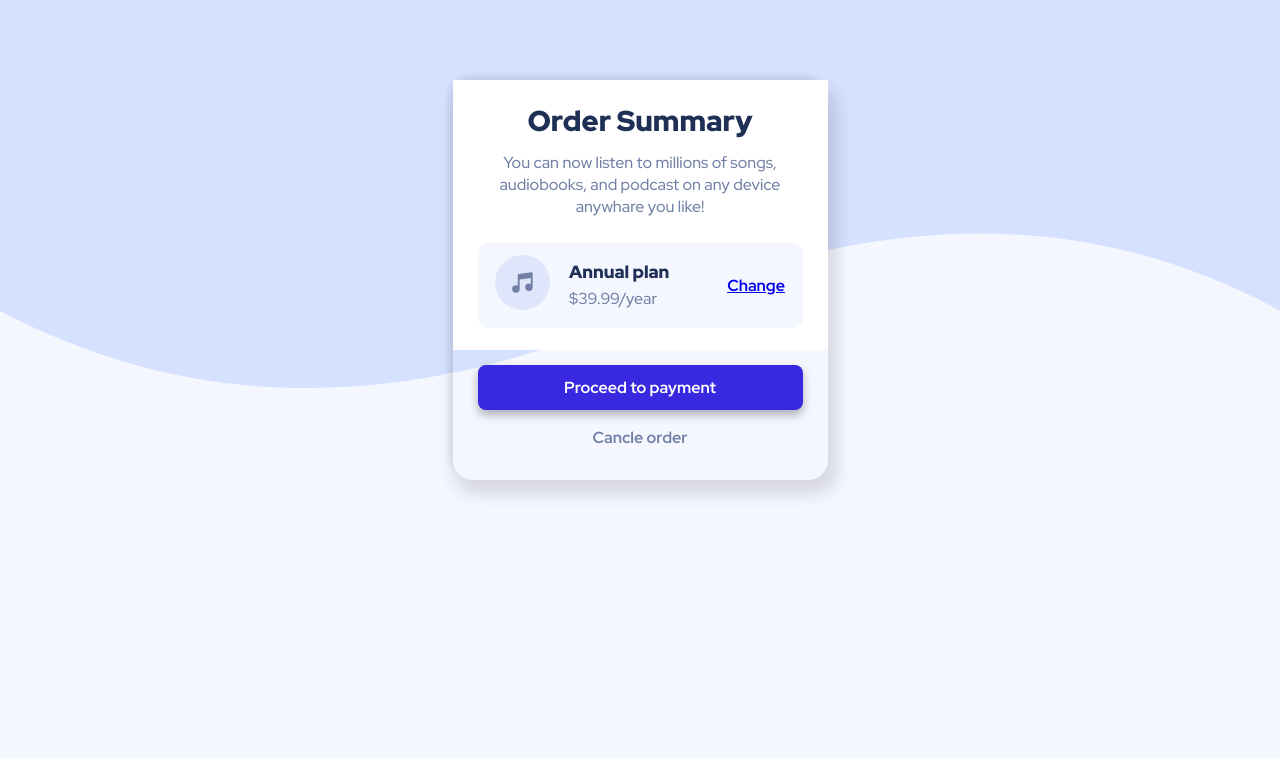
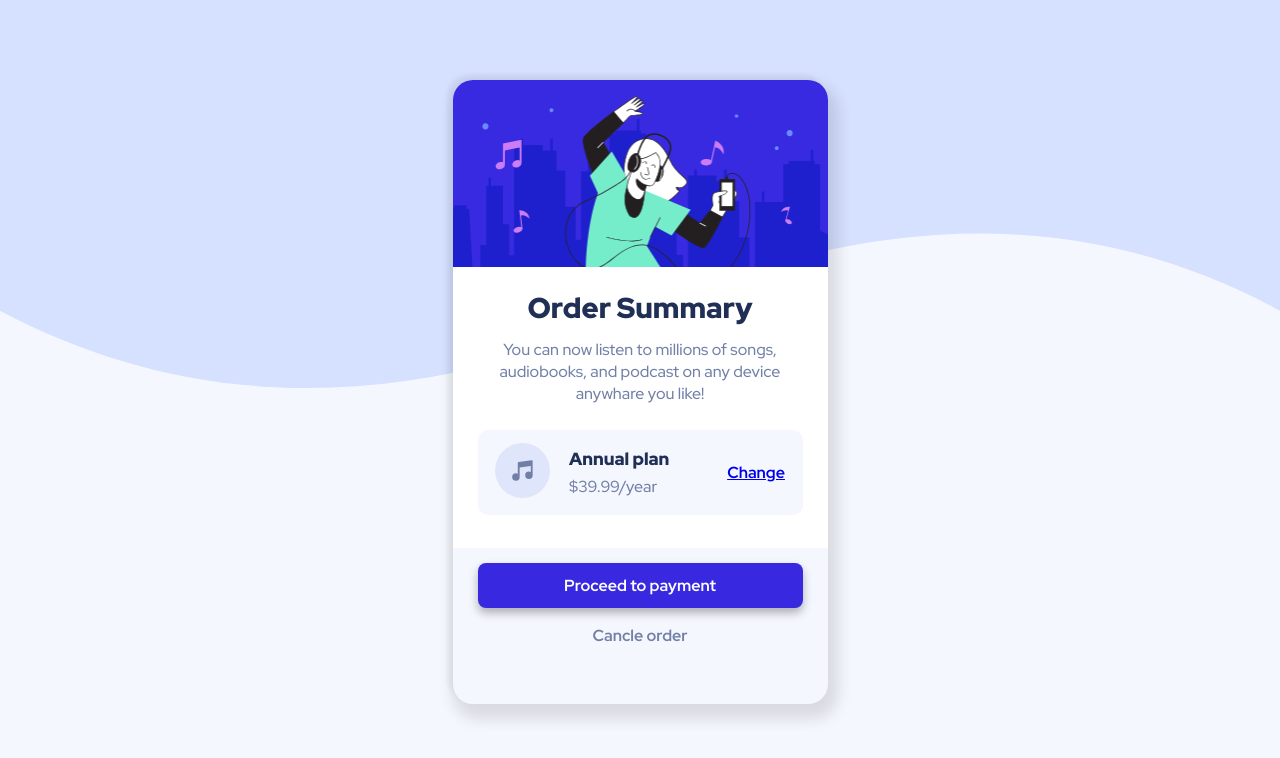
Before and after one commit to joy-john20/order-summery-css-card-solution, a plain HTML site: page index.html in a window 1280 px wide. Drawn offline with Linux system fonts and the light colour scheme.

Commit message:
Bug fix.

```diff
--- a/css/style.css
+++ b/css/style.css
@@ -30,7 +30,7 @@
 
 .card-container {
     width: 375px;
-    height: 78givh;
+    height: 78vh;
     position: relative;
     top: 10%;
     border-radius: 20px;
```
